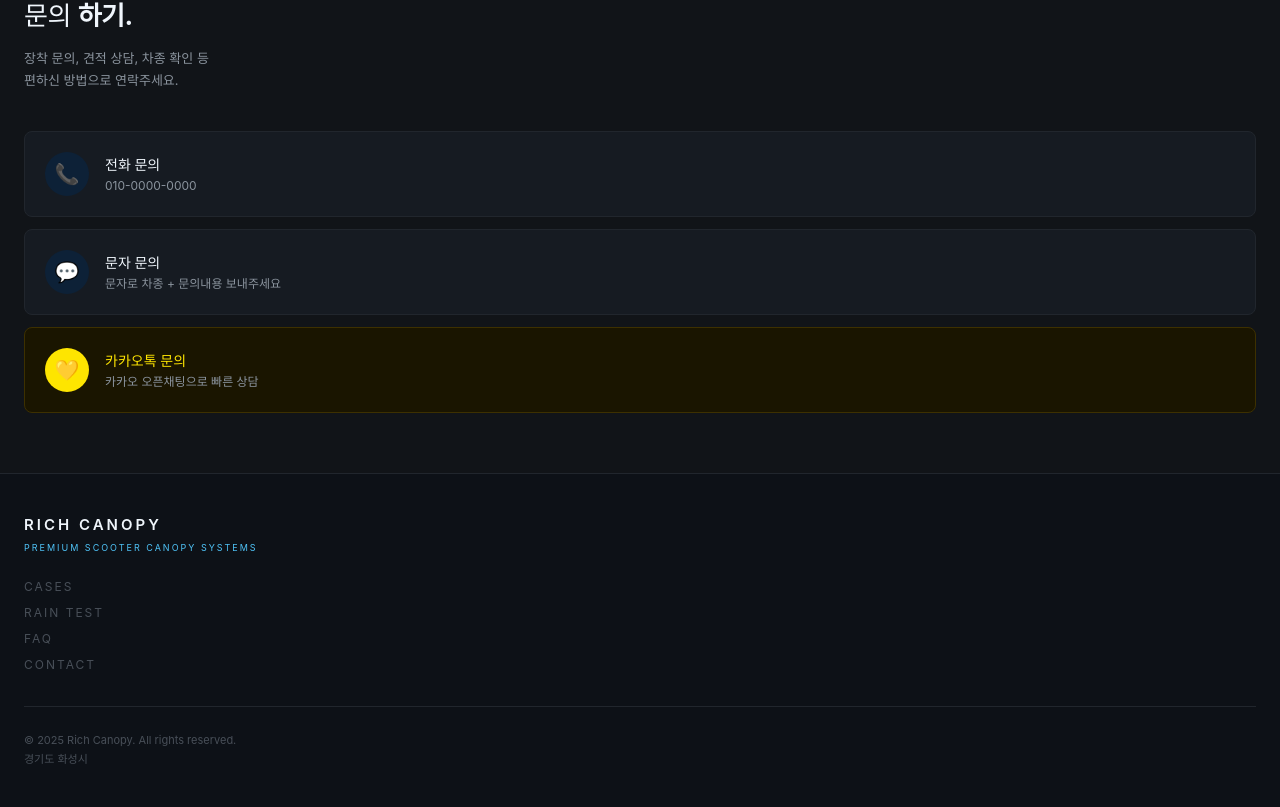
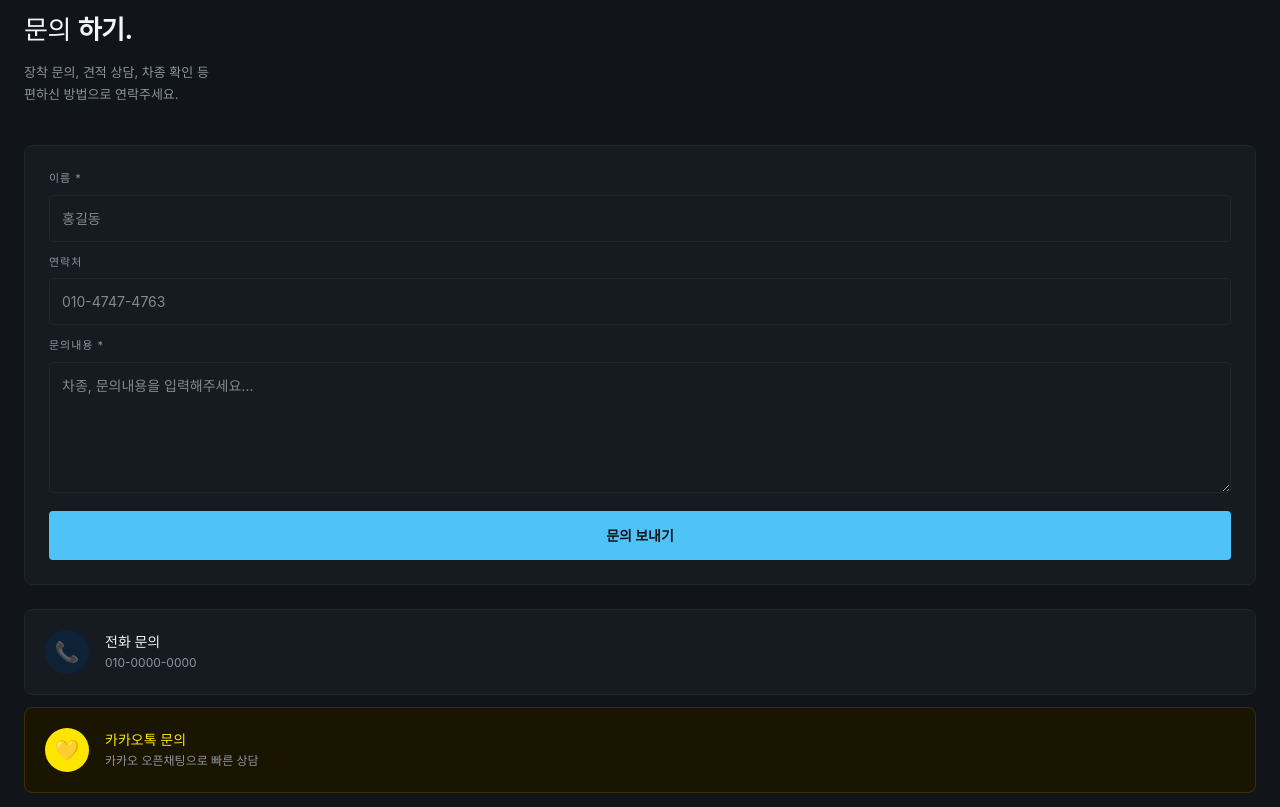
Before and after one commit to richcompany12/rich-canopy-platform, a Next.js app: page / in a window 1280 px wide. Shown: the part 1353-2160 px from the top of the page. Built offline with nearby package versions, Linux system fonts and the light colour scheme; no server answers; the database is empty.

Commit message:
add contact form, emailjs, phone number, kakao link

```diff
--- a/app/components/ContactSection.js
+++ b/app/components/ContactSection.js
@@ -1,109 +1,124 @@
+'use client';
+import { useState } from 'react';
+import emailjs from '@emailjs/browser';
+
 export default function ContactSection() {
+  const [form, setForm] = useState({ name: '', phone: '', message: '' });
+  const [loading, setLoading] = useState(false);
+  const [sent, setSent] = useState(false);
+
+  const handleSubmit = async () => {
+    if (!form.name || !form.message) {
+      alert('이름과 문의내용은 필수입니다.');
+      return;
+    }
+    setLoading(true);
+    try {
+      await emailjs.send(
+        'service_42qx93g',
+        'template_9g2xtsv',
+        {
+          name: form.name,
+          phone: form.phone,
+          message: form.message,
+        },
+        'GjY5J46VmVNn0x4_e'
+      );
+      setSent(true);
+      setForm({ name: '', phone: '', message: '' });
+    } catch (error) {
+      console.error(error);
+      alert('전송 실패. 다시 시도해주세요.');
+    }
+    setLoading(false);
+  };
+
+  const inputStyle = {
+    width: '100%', backgroundColor: '#161b22', border: '0.5px solid #21262D',
+    color: '#F0F6FC', padding: '12px', borderRadius: '4px', fontSize: '14px',
+    marginBottom: '12px',
+  };
+
   return (
     <section id="contact" style={{ backgroundColor: '#111418', padding: '60px 24px' }}>
 
       <div style={{ marginBottom: '40px' }}>
-        <p style={{
-          color: '#4FC3F7',
-          fontSize: '11px',
-          letterSpacing: '3px',
-          marginBottom: '8px',
-        }}>CONTACT</p>
-        <h2 style={{
-          color: '#F0F6FC',
-          fontSize: '26px',
-          fontWeight: '300',
-          letterSpacing: '-0.5px',
-        }}>문의 <strong style={{ fontWeight: '700' }}>하기.</strong></h2>
-        <p style={{
-          color: '#8B949E',
-          fontSize: '13px',
-          marginTop: '12px',
-          lineHeight: '1.7',
-        }}>장착 문의, 견적 상담, 차종 확인 등<br />편하신 방법으로 연락주세요.</p>
+        <p style={{ color: '#4FC3F7', fontSize: '11px', letterSpacing: '3px', marginBottom: '8px' }}>CONTACT</p>
+        <h2 style={{ color: '#F0F6FC', fontSize: '26px', fontWeight: '300', letterSpacing: '-0.5px' }}>
+          문의 <strong style={{ fontWeight: '700' }}>하기.</strong>
+        </h2>
+        <p style={{ color: '#8B949E', fontSize: '13px', marginTop: '12px', lineHeight: '1.7' }}>
+          장착 문의, 견적 상담, 차종 확인 등<br />편하신 방법으로 연락주세요.
+        </p>
       </div>
 
-      <div style={{ display: 'flex', flexDirection: 'column', gap: '12px' }}>
+      {sent ? (
+        <div style={{
+          backgroundColor: '#0d2137', border: '0.5px solid #4FC3F7',
+          borderRadius: '8px', padding: '24px', textAlign: 'center',
+        }}>
+          <p style={{ color: '#4FC3F7', fontSize: '16px', fontWeight: '600', marginBottom: '8px' }}>✓ 문의가 접수되었습니다!</p>
+          <p style={{ color: '#8B949E', fontSize: '13px' }}>빠른 시일 내에 연락드리겠습니다.</p>
+          <button onClick={() => setSent(false)} style={{
+            marginTop: '16px', backgroundColor: 'transparent',
+            border: '0.5px solid #21262D', color: '#8B949E',
+            padding: '8px 20px', borderRadius: '4px', fontSize: '12px', cursor: 'pointer',
+          }}>다시 문의하기</button>
+        </div>
+      ) : (
+        <div style={{ backgroundColor: '#161b22', border: '0.5px solid #21262D', borderRadius: '8px', padding: '24px' }}>
+          <div>
+            <label style={{ color: '#8B949E', fontSize: '11px', letterSpacing: '1px', display: 'block', marginBottom: '8px' }}>이름 *</label>
+            <input type="text" placeholder="홍길동" value={form.name}
+              onChange={(e) => setForm({ ...form, name: e.target.value })}
+              style={inputStyle} />
+          </div>
+          <div>
+            <label style={{ color: '#8B949E', fontSize: '11px', letterSpacing: '1px', display: 'block', marginBottom: '8px' }}>연락처</label>
+            <input type="tel" placeholder="010-4747-4763" value={form.phone}
+              onChange={(e) => setForm({ ...form, phone: e.target.value })}
+              style={inputStyle} />
+          </div>
+          <div>
+            <label style={{ color: '#8B949E', fontSize: '11px', letterSpacing: '1px', display: 'block', marginBottom: '8px' }}>문의내용 *</label>
+            <textarea placeholder="차종, 문의내용을 입력해주세요..." value={form.message}
+              onChange={(e) => setForm({ ...form, message: e.target.value })}
+              rows={5} style={{ ...inputStyle, resize: 'vertical' }} />
+          </div>
+          <button onClick={handleSubmit} disabled={loading} style={{
+            backgroundColor: '#4FC3F7', color: '#111418',
+            border: 'none', padding: '14px', borderRadius: '4px',
+            fontSize: '14px', fontWeight: '700', cursor: 'pointer', width: '100%',
+          }}>
+            {loading ? '전송 중...' : '문의 보내기'}
+          </button>
+        </div>
+      )}
 
-        <a href="tel:010-0000-0000" style={{
-          backgroundColor: '#161b22',
-          border: '0.5px solid #21262D',
-          borderRadius: '8px',
-          padding: '20px',
-          display: 'flex',
-          alignItems: 'center',
-          gap: '16px',
-          textDecoration: 'none',
+      <div style={{ display: 'flex', flexDirection: 'column', gap: '12px', marginTop: '24px' }}>
+        <a href="tel:010-4747-4763" style={{
+          backgroundColor: '#161b22', border: '0.5px solid #21262D',
+          borderRadius: '8px', padding: '20px', display: 'flex', alignItems: 'center', gap: '16px', textDecoration: 'none',
         }}>
-          <div style={{
-            width: '44px',
-            height: '44px',
-            backgroundColor: '#0d2137',
-            borderRadius: '50%',
-            display: 'flex',
-            alignItems: 'center',
-            justifyContent: 'center',
-            fontSize: '20px',
-          }}>📞</div>
+          <div style={{ width: '44px', height: '44px', backgroundColor: '#0d2137', borderRadius: '50%', display: 'flex', alignItems: 'center', justifyContent: 'center', fontSize: '20px' }}>📞</div>
           <div>
             <p style={{ color: '#F0F6FC', fontSize: '14px', fontWeight: '500' }}>전화 문의</p>
             <p style={{ color: '#8B949E', fontSize: '12px', marginTop: '2px' }}>010-0000-0000</p>
           </div>
         </a>
 
-        <a href="sms:010-0000-0000" style={{
-          backgroundColor: '#161b22',
-          border: '0.5px solid #21262D',
-          borderRadius: '8px',
-          padding: '20px',
-          display: 'flex',
-          alignItems: 'center',
-          gap: '16px',
-          textDecoration: 'none',
+        <a href="https://open.kakao.com/o/sqIlZVvi" target="_blank" style={{
+          backgroundColor: '#1a1500', border: '0.5px solid #3d3000',
+          borderRadius: '8px', padding: '20px', display: 'flex', alignItems: 'center', gap: '16px', textDecoration: 'none',
         }}>
-          <div style={{
-            width: '44px',
-            height: '44px',
-            backgroundColor: '#0d2137',
-            borderRadius: '50%',
-            display: 'flex',
-            alignItems: 'center',
-            justifyContent: 'center',
-            fontSize: '20px',
-          }}>💬</div>
-          <div>
-            <p style={{ color: '#F0F6FC', fontSize: '14px', fontWeight: '500' }}>문자 문의</p>
-            <p style={{ color: '#8B949E', fontSize: '12px', marginTop: '2px' }}>문자로 차종 + 문의내용 보내주세요</p>
-          </div>
-        </a>
-
-        <a href="https://open.kakao.com/o/리치캐노피" target="_blank" style={{
-          backgroundColor: '#1a1500',
-          border: '0.5px solid #3d3000',
-          borderRadius: '8px',
-          padding: '20px',
-          display: 'flex',
-          alignItems: 'center',
-          gap: '16px',
-          textDecoration: 'none',
-        }}>
-          <div style={{
-            width: '44px',
-            height: '44px',
-            backgroundColor: '#FEE500',
-            borderRadius: '50%',
-            display: 'flex',
-            alignItems: 'center',
-            justifyContent: 'center',
-            fontSize: '20px',
-          }}>💛</div>
+          <div style={{ width: '44px', height: '44px', backgroundColor: '#FEE500', borderRadius: '50%', display: 'flex', alignItems: 'center', justifyContent: 'center', fontSize: '20px' }}>💛</div>
           <div>
             <p style={{ color: '#FEE500', fontSize: '14px', fontWeight: '500' }}>카카오톡 문의</p>
             <p style={{ color: '#8B949E', fontSize: '12px', marginTop: '2px' }}>카카오 오픈채팅으로 빠른 상담</p>
           </div>
         </a>
+      </div>
 
-      </div>
     </section>
   );
 }
--- a/app/components/Header.js
+++ b/app/components/Header.js
@@ -9,7 +9,7 @@ export default function Header() {
       backgroundColor: '#111418',
       borderBottom: '0.5px solid #21262D',
       padding: '0 20px',
-      height: '56px',
+      height: '70px',
       display: 'flex',
       alignItems: 'center',
       justifyContent: 'space-between',
@@ -17,11 +17,11 @@ export default function Header() {
       top: 0,
       zIndex: 100,
     }}>
-      <a href="/">
+ <a href="/" style={{ display: 'flex', alignItems: 'center' }}>
   <img
     src="/logo.png"
     alt="Rich Canopy"
-    style={{ height: '70px', width: 'auto' }}
+    style={{ height: '70px', width: 'auto', marginLeft: '0' }}
   />
 </a>
 
--- a/app/components/HeroSection.js
+++ b/app/components/HeroSection.js
@@ -43,7 +43,7 @@ export default function HeroSection() {
           left: 0,
           width: '100%',
           height: '100%',
-          objectFit: 'cover',
+          objectFit: 'contain',
           objectPosition: 'center top',
         }}
       />
--- a/package.json
+++ b/package.json
@@ -9,6 +9,7 @@
     "lint": "eslint"
   },
   "dependencies": {
+    "@emailjs/browser": "^4.4.1",
     "firebase": "^12.13.0",
     "next": "16.2.6",
     "react": "19.2.4",
```
Also changed, not shown: 1 other file (tests, documents, lock files or other folders).
